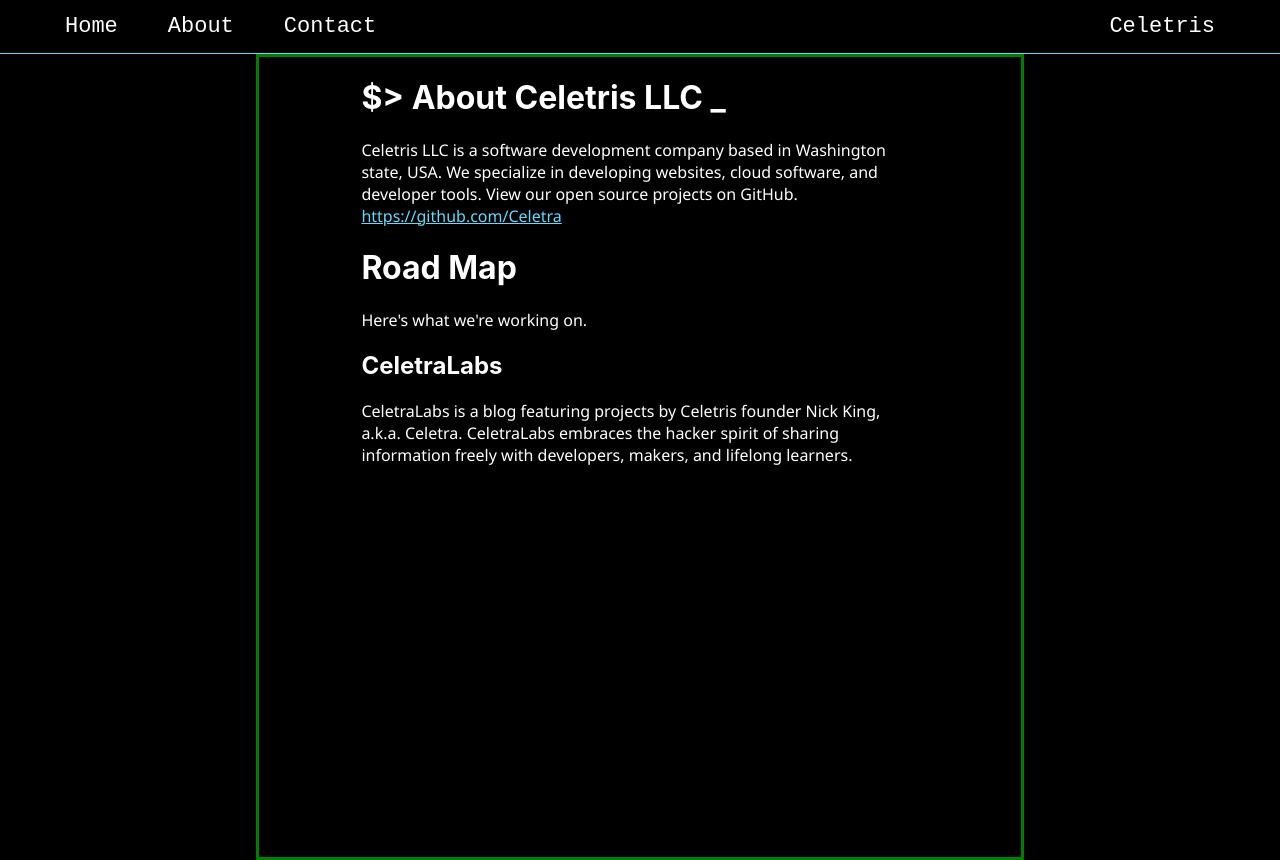
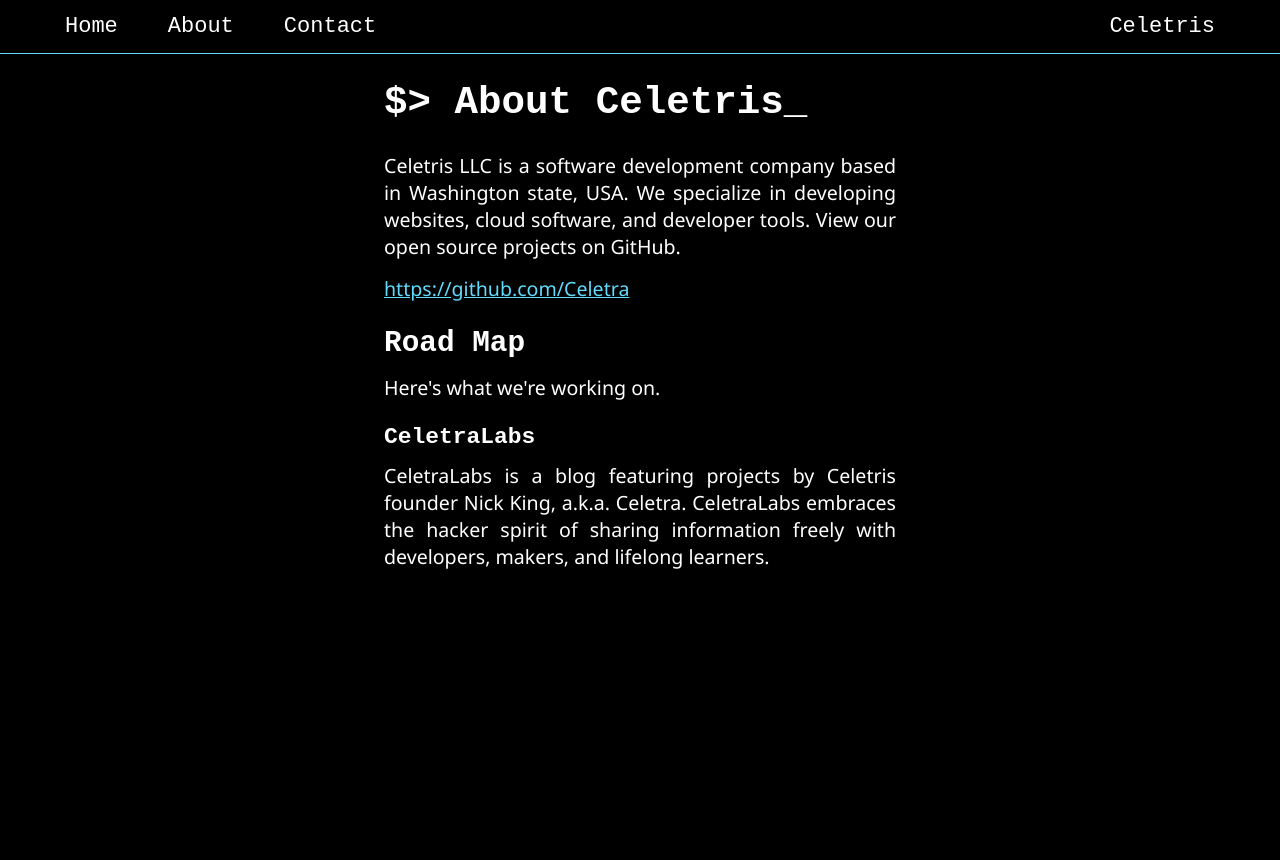
Before and after one commit to Celetra/celetris-website, a React (Create React App) app: page /about in a window 1280 px wide. After the commit the page ends 800 px from the top, so only its background shows below. Built offline with nearby package versions, Linux system fonts and the light colour scheme.

Commit message:
About & contact pages complete

```diff
--- a/src/App.css
+++ b/src/App.css
@@ -53,18 +53,27 @@
 }
 
 .textblock {
-  margin-left: 20%;
-  margin-right: 20%;
-  padding-left: 8%;
-  padding-right: 8%;
   display: block;
-  height: 100vh;
-  border: 3px solid green;
+  margin-left: 30%;
+  margin-right: 30%;
+  font-family: 'Courier New', Courier, monospace;
+  font-size: calc(10px + 1.2vmin);
+}
+
+.textblock h2 {
+  margin-block-end: 0.5em;
+}
+
+.textblock h3 {
+  margin-block-end: 0.5em;
 }
 
 .textblock p {
   font-family: 'Segoe UI', Tahoma, Geneva, Verdana, sans-serif;
-  text-align: left;
+  text-align: justify;
+  text-justify: inter-word;
+  margin-block-start: 0.5em;
+  margin-block-end: 0.8em;
 }
 
 .textblock a {
--- a/src/App.js
+++ b/src/App.js
@@ -1,8 +1,9 @@
 import React from 'react';
 import './App.css';
-import { StarField } from './StarField';
-import Nav from './Nav';
-import About from './About'
+import { StarField } from './components/StarField';
+import Nav from './components/Nav';
+import About from './components/About'
+import Contact from './components/Contact'
 import { BrowserRouter as Router, Switch, Route } from 'react-router-dom';
 
 function App() {
@@ -12,6 +13,7 @@
         <Nav />
         <Route path="/" exact component={StarField}/>
         <Route path="/about" component={About}/>
+        <Route path="/contact" component={Contact}/>
       </div>
     </Router>
   );
--- a/src/About.js
+++ b/src/components/About.js
@@ -1,21 +1,22 @@
 import React from 'react';
-// import "App.css";
 
 function About(props) {
   return (
     <div className="textblock">
-        <h1>$> About Celetris LLC _</h1>
+        <h1>$> About Celetris_</h1>
         <p>
             Celetris LLC is a software development company based in Washington state, USA.
             We specialize in developing websites, cloud software, and developer tools.
-            View our open source projects on GitHub.<br/>
-            <a href="https://github.com/Celetra" target="_blank">https://github.com/Celetra</a>
+            View our open source projects on GitHub.
         </p>
-        <h1>Road Map</h1>
+        <p>
+          <a href="https://github.com/Celetra" target="_blank">https://github.com/Celetra</a>
+        </p>
+        <h2>Road Map</h2>
         <p>
             Here's what we're working on.
         </p>
-        <h2>CeletraLabs</h2>
+        <h3>CeletraLabs</h3>
         <p>
             CeletraLabs is a blog featuring projects by Celetris founder Nick King, a.k.a. Celetra.
             CeletraLabs embraces the hacker spirit of sharing information
--- /dev/null
+++ b/src/components/Contact.js
@@ -0,0 +1,14 @@
+import React from 'react';
+
+function Contact(props) {
+  return (
+    <div className="textblock">
+        <h1>Contact Us</h1>
+        <p>
+            Please send any inquiries to <a href="mailto:hello@celetris.com?subject=Hello Celetris">hello@celetris.com</a>
+        </p>
+    </div>
+  );
+}
+
+export default Contact;
--- a/src/StarField.js
+++ b/src/components/StarField.js
@@ -2,7 +2,7 @@
 // Thank you Christian Kastner!
 import p5 from 'p5';
 import React, { Component } from "react";
-import logo_dark from './logo_dark.png';
+import logo_dark from '../logo_dark.png';
 
 export class StarField extends React.Component {
     constructor(props) {
```
Also changed, not shown: src/components/Nav.js (renamed from src/Nav.js).
